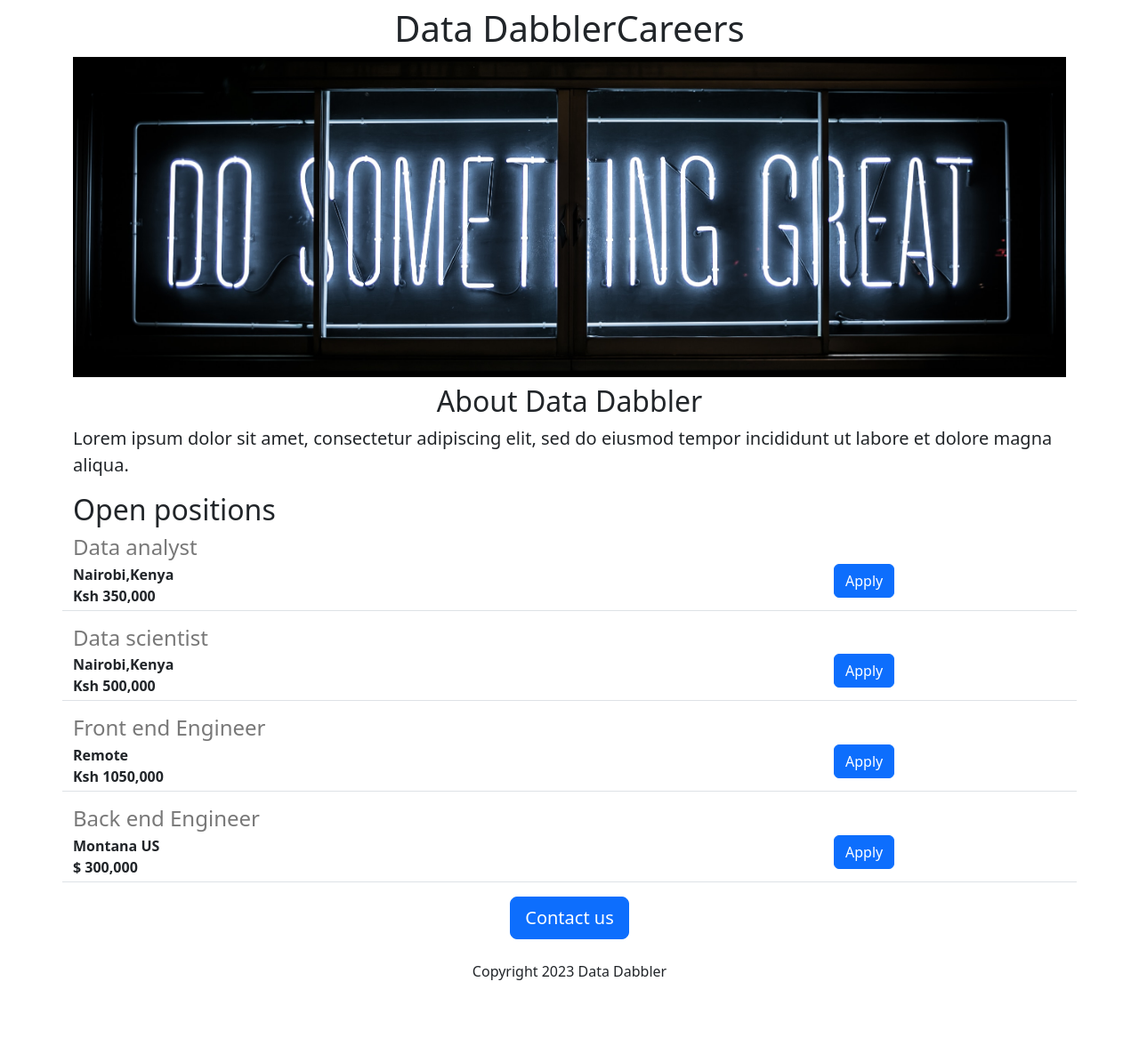
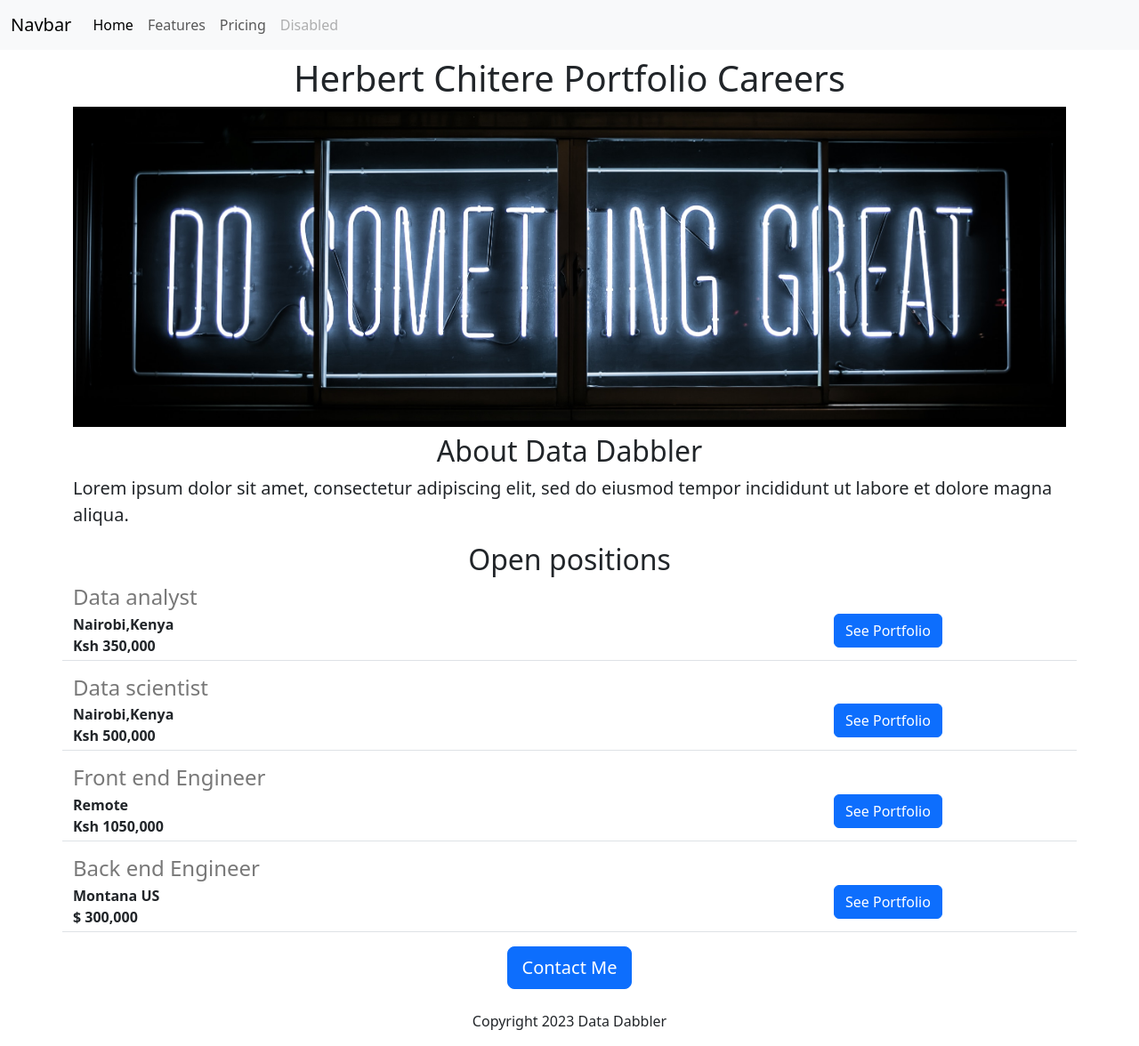
Before and after one commit to nchitere/Jovian_FreeCodeCamp, a Flask app: page / in a window 1280 px wide. Shown: the whole page at 89% size. Before the commit the page ends 1102 px from the top, so only its background shows below. Run offline with Flask 3, Linux system fonts and the light colour scheme.

Commit message:
Functional and Aesthetic Improvements

```diff
--- a/app.py
+++ b/app.py
@@ -26,7 +26,7 @@ jobs = [{
 
 @app.route("/")
 def Data_Engineer():
-  return render_template('home.html', jobs=jobs, company_name="Data Dabbler")
+  return render_template('home.html', jobs=jobs, company_name="Herbert Chitere Portfolio")
 
 
 @app.route("/jobs")
--- a/templates/home.html
+++ b/templates/home.html
@@ -1,31 +1,33 @@
 <!DOCTYPE html>
 <html>
 <head>
-  <title>Data Dabbler Portfolio</title>
+  <title>Herbert Chitere Portfolio</title>
   <meta charset="utf-8">
   <meta name="viewport" content="width=device-width, initial-scale=1">
   <link href="https://cdn.jsdelivr.net/npm/bootstrap@5.3.2/dist/css/bootstrap.min.css" rel="stylesheet" integrity="sha384-T3c6CoIi6uLrA9TneNEoa7RxnatzjcDSCmG1MXxSR1GAsXEV/Dwwykc2MPK8M2HN" crossorigin="anonymous">
   <style>
-  #banner{
-    height:360px;
-    width:100%;
+    #banner {
+      height: 360px;
+      width: 100%;
       object-fit: cover;
     }
   </style>
 </head>
 <body>
-   <h1 class='text-center mt-2 mb-2' >{{company_name}}Careers</h1>
+  {% include "nav.html" %}
+  <h1 class='text-center mt-2 mb-2'>{{company_name}} Careers</h1>
   <div class='container'>
-   <img class="img-fluid" id='banner'src="https://jovianfreecodecamp--nchitere.repl.co/static/banner.jpeg" >
+    <img class="img-fluid" id='banner' src="https://jovianfreecodecamp--nchitere.repl.co/static/banner.jpeg">
     <h2 class='text-center mt-2 mb-2'>About Data Dabbler</h2>
     <p class='lead'>Lorem ipsum dolor sit amet, consectetur adipiscing elit, sed do eiusmod tempor incididunt ut labore et dolore magna aliqua.</p>
-   <h2 class='text-centre'>Open positions</h2>
+    <h2 class='text-center'>Open positions</h2>
     <div style='margin_bottom:16px'>
-     {% for job in jobs%}
-      {%include 'job.html'%}
-     {% endfor %}</div>
+      {% for job in jobs %}
+        {% include 'job.html' %}
+      {% endfor %}
+    </div>
     <div class='text-center'>
-   <button class="btn btn-primary btn-lg">Contact us</button>
+      <a href="mailto:nchitere@gmail.com" class="btn btn-primary btn-lg">Contact Me</a>
       <p class='mt-4'>Copyright 2023 Data Dabbler</p>
     </div>
   </div>
--- a/templates/job.html
+++ b/templates/job.html
@@ -11,6 +11,6 @@
       {% endif %}
    </div>
    <div class='col-3'>
-      <button type="button" class="btn btn-primary">Apply</button>
+      <a href="https://fetal-surveillance.onrender.com" type="button" class="btn btn-primary float-right">See Portfolio</a>
    </div>
 </div>
--- /dev/null
+++ b/templates/nav.html
@@ -0,0 +1,16 @@
+<nav class="navbar navbar-expand-lg bg-body-tertiary">
+  <div class="container-fluid">
+    <a class="navbar-brand" href="#">Navbar</a>
+    <button class="navbar-toggler" type="button" data-bs-toggle="collapse" data-bs-target="#navbarNavAltMarkup" aria-controls="navbarNavAltMarkup" aria-expanded="false" aria-label="Toggle navigation">
+      <span class="navbar-toggler-icon"></span>
+    </button>
+    <div class="collapse navbar-collapse" id="navbarNavAltMarkup">
+      <div class="navbar-nav">
+        <a class="nav-link active" aria-current="page" href="#">Home</a>
+        <a class="nav-link" href="#">Features</a>
+        <a class="nav-link" href="#">Pricing</a>
+        <a class="nav-link disabled" aria-disabled="true">Disabled</a>
+      </div>
+    </div>
+  </div>
+</nav>
```
Lines whose indentation alone changed are shown as unchanged.
